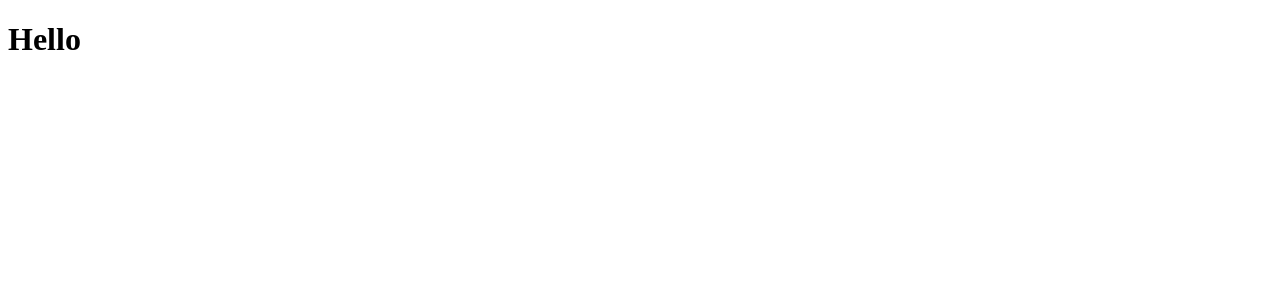
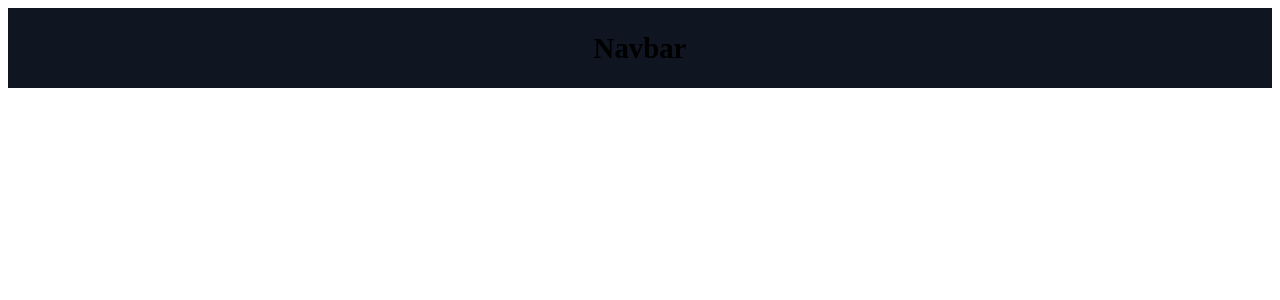
Before and after one commit to PrinceNarteh/react-app-with-styled-component, a React (Create React App) app: page / in a window 1280 px wide. Shown: the top 300 px of the page. Built offline with nearby package versions, Linux system fonts and the light colour scheme.

Commit message:
add styled components

```diff
--- a/package.json
+++ b/package.json
@@ -13,6 +13,7 @@
     "react": "^17.0.2",
     "react-dom": "^17.0.2",
     "react-scripts": "5.0.0",
+    "styled-components": "^5.3.3",
     "typescript": "^4.5.4",
     "web-vitals": "^2.1.3"
   },
@@ -39,5 +40,8 @@
       "last 1 firefox version",
       "last 1 safari version"
     ]
+  },
+  "devDependencies": {
+    "@types/styled-components": "^5.1.19"
   }
 }
--- a/src/App.tsx
+++ b/src/App.tsx
@@ -1,9 +1,10 @@
 import React from "react";
+import { Navbar } from "./components";
 
 function App() {
   return (
     <div className="App">
-      <h1>Hello</h1>
+      <Navbar />
     </div>
   );
 }
--- /dev/null
+++ b/src/components/Navbar/Navbar.elements.tsx
@@ -0,0 +1,13 @@
+import styled from "styled-components";
+
+export const Nav = styled.nav`
+  display: flex;
+  justify-content: center;
+  align-items: center;
+  height: 80px;
+  background: #101522;
+  font-size: 1.2rem;
+  position: sticky;
+  top: 0;
+  z-index: 999;
+`;
--- /dev/null
+++ b/src/components/Navbar/Navbar.tsx
@@ -0,0 +1,11 @@
+import { Nav } from "./Navbar.elements";
+
+const Navbar = () => {
+  return (
+    <Nav>
+      <h1>Navbar</h1>
+    </Nav>
+  );
+};
+
+export default Navbar;
--- /dev/null
+++ b/src/components/index.tsx
@@ -0,0 +1 @@
+export { default as Navbar } from "./Navbar/Navbar";
```
Also changed, not shown: 1 other file (tests, documents, lock files or other folders).
